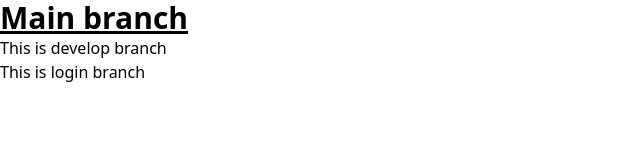
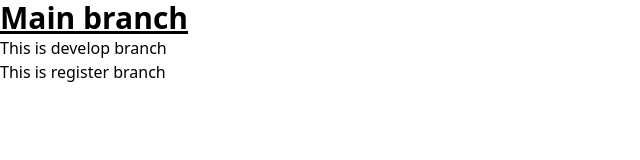
Before and after one commit to nguyenluongtrung/GIT_PRACTICE, a React (Vite) app in the folder Git_Practice/: page / in a window 1280 px wide. Shown: the top 160 px of the page, without its empty margins (0-640 px from the left). Built offline with nearby package versions, Linux system fonts and the light colour scheme.

Commit message:
Initialize register branch

```diff
--- a/Git_Practice/src/App.tsx
+++ b/Git_Practice/src/App.tsx
@@ -3,7 +3,7 @@ export default function App() {
 		<>
 			<h1 className="text-3xl font-bold underline">Main branch</h1>
 			<p>This is develop branch</p>
-			<p>This is login branch</p>
+			<p>This is register branch</p>
 		</>
 	);
 }
```
